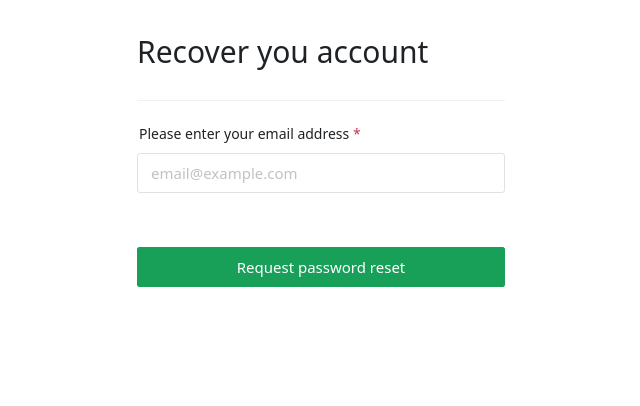
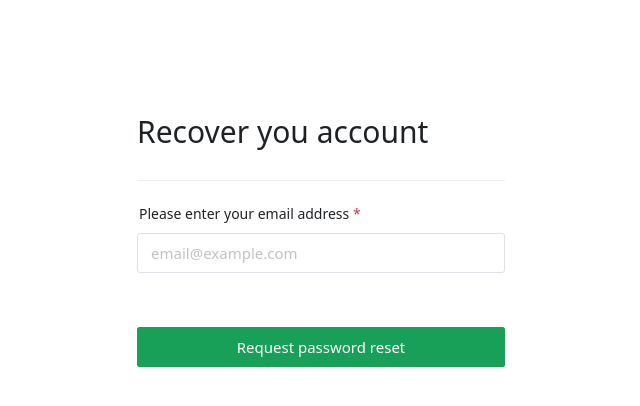
Before and after one commit to gntzh/vue-admin-tmpl, a Vue app: page /recovery in a window 1280 px wide. Shown: the top 406 px of the page, without its empty margins (319-959 px from the left). Built offline with nearby package versions, Linux system fonts and the light colour scheme; what axios-case-converter would draw is missing.

Commit message:
fix: fix the style of Recovery and ResetPassword
add top space to recovery and main content

```diff
--- a/src/views/auth/Recovery.vue
+++ b/src/views/auth/Recovery.vue
@@ -62,7 +62,7 @@ function handleSubmit(evt: Event) {
 <template>
   <n-layout
     class="min-h-screen"
-    content-style="display: flex; justify-content: center;"
+    content-style="display: flex; justify-content: center; padding-top: 5rem;"
   >
     <n-card size="huge" :bordered="false" class="max-w-md mx-4">
       <n-h1>Recover you account</n-h1>
--- a/src/views/auth/ResetPassword.vue
+++ b/src/views/auth/ResetPassword.vue
@@ -95,7 +95,7 @@ function handleSubmit(evt: Event) {
 <template>
   <n-layout
     class="min-h-screen"
-    content-style="display: flex; justify-content: center;"
+    content-style="display: flex; justify-content: center; padding-top: 5rem;"
   >
     <n-card size="huge" :bordered="false" class="max-w-md mx-4">
       <n-h1>Reset your password</n-h1>
```
